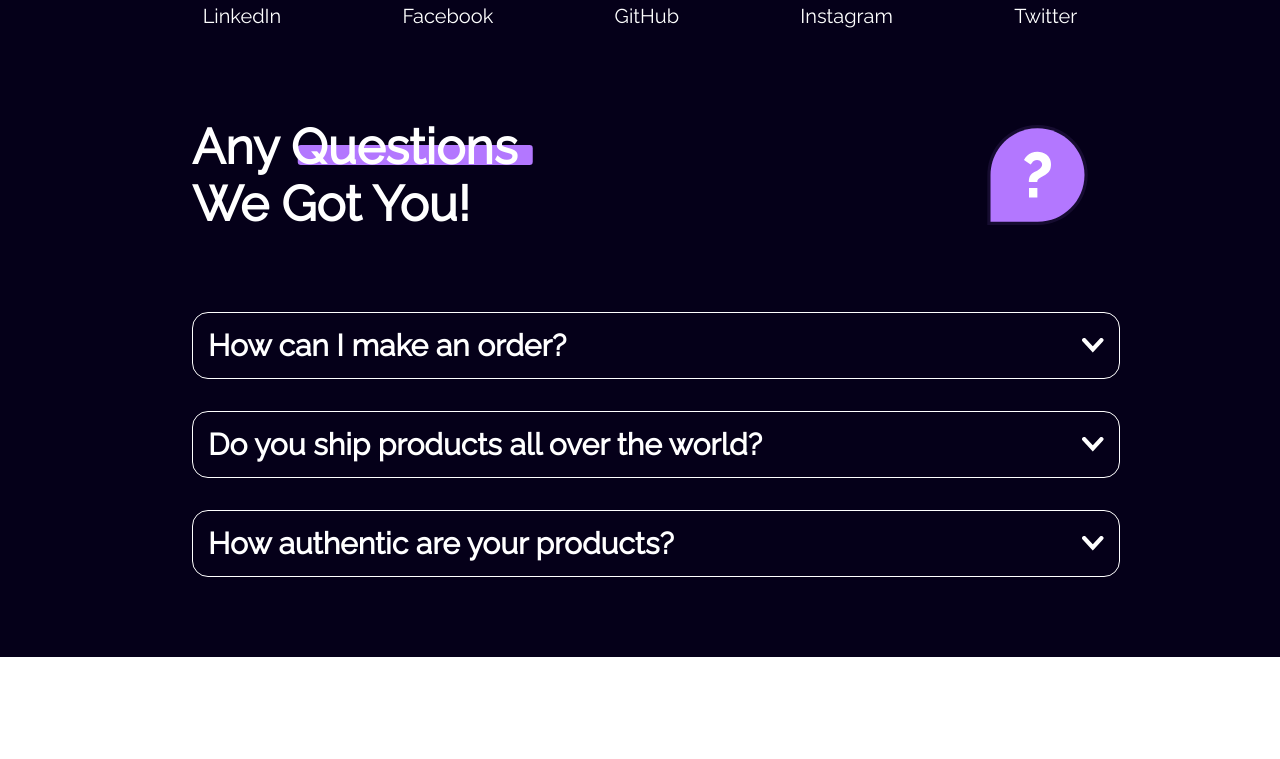
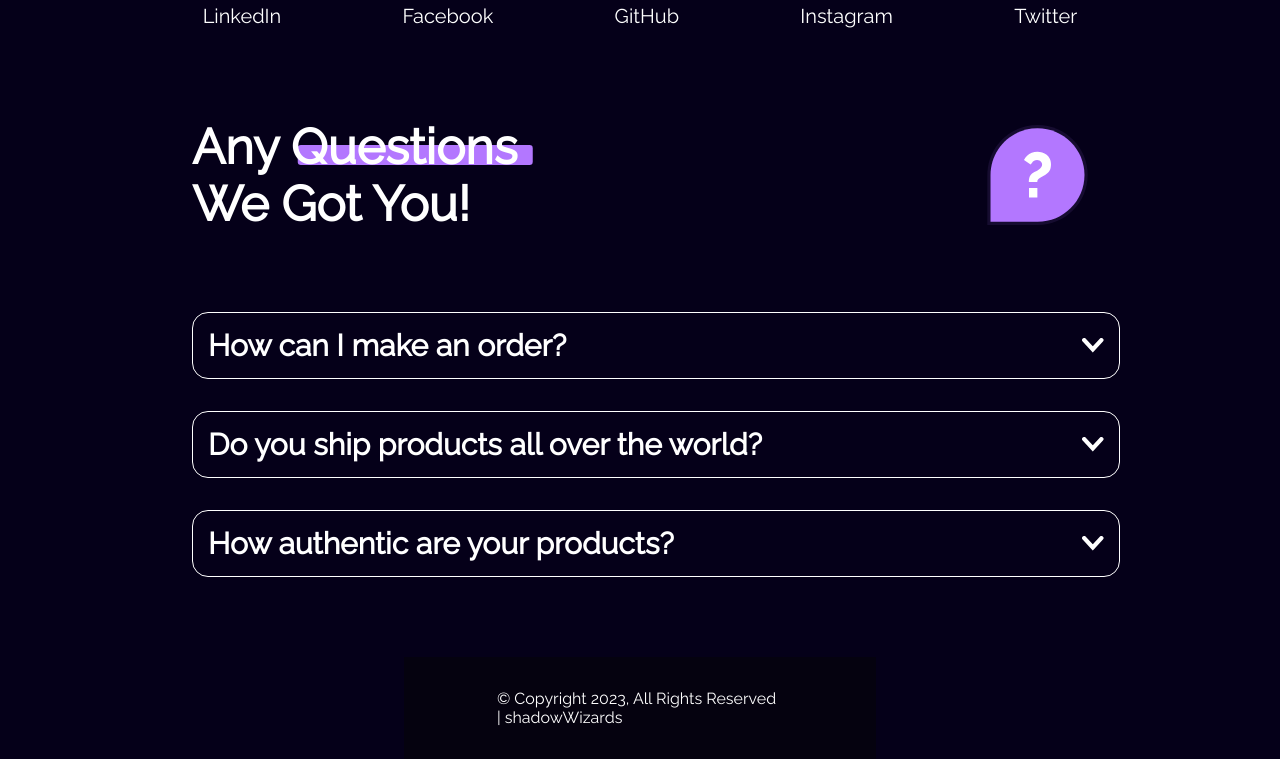
Before and after one commit to EvolutionX-10/shadowWizards, a plain HTML site: page index.html in a window 1280 px wide. Shown: the part 1992-2751 px from the top of the page. Before the commit the page ends 2649 px from the top, so only its background shows below. Drawn offline with Linux system fonts and the light colour scheme; a web font is replaced by a local one.

Commit message:
chore: this should fix it
permalink: http://whatthecommit.com/c8f26368ae99a0272e859d29833859f7

```diff
--- a/index.html
+++ b/index.html
@@ -149,6 +149,11 @@
 				</div>
 			</div>
 		</section>
+		<section class="copywright">
+			<div>
+				© Copyright 2023, All Rights Reserved | shadowWizards
+			</div>
+		</section>
 	</footer>
 	<script src="app.js"></script>
 	<script src="nav.js"></script>
--- a/style.css
+++ b/style.css
@@ -451,6 +451,21 @@ footer {
 	font-size: xx-large;
 }
 
+
+
+.copywright {
+	display: flex;
+	justify-content: center;
+	align-items: center;
+	width: fit-content;
+	padding: 2rem;
+	background: rgba(4, 4, 4, 0.497)
+}
+
+.copywright>div {
+	width: 70%;
+}
+
 @keyframes pop {
 	from {
 		transform: translateY(100%);
```
